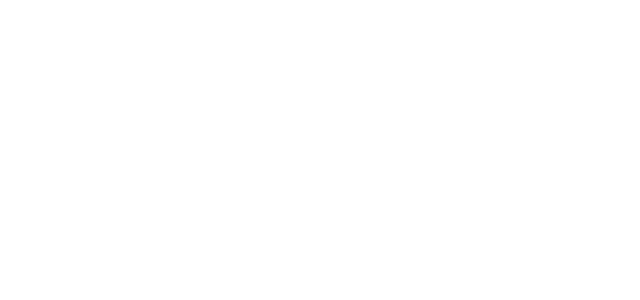
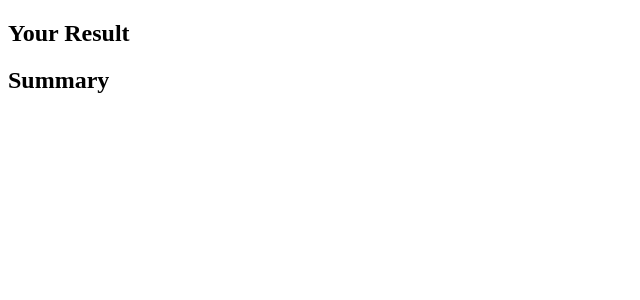
Before and after one commit to VenusY/frontend-mentor-result-summary-component, a React app: page / in a window 1280 px wide. Shown: the top 300 px of the page, without its empty margins (0-640 px from the left). Built offline with nearby package versions, Linux system fonts and the light colour scheme.

Commit message:
Add all components

```diff
--- /dev/null
+++ b/src/components/Categories.jsx
@@ -0,0 +1 @@
+export default function Categories() {}
--- /dev/null
+++ b/src/components/Description.jsx
@@ -0,0 +1 @@
+export default function Description() {}
--- a/src/components/ResultSection.jsx
+++ b/src/components/ResultSection.jsx
@@ -1 +1,12 @@
-export default function ResultSection() {}
+import Score from './Score';
+import Description from './Description';
+
+export default function ResultSection() {
+  return (
+    <section className='result-section'>
+      <h2 className='result-section__heading'>Your Result</h2>
+      <Score />
+      <Description />
+    </section>
+  );
+}
--- /dev/null
+++ b/src/components/Score.jsx
@@ -0,0 +1 @@
+export default function Score() {}
--- a/src/components/SummarySection.jsx
+++ b/src/components/SummarySection.jsx
@@ -1 +1,10 @@
-export default function SummarySection() {}
+import Categories from './Categories';
+
+export default function SummarySection() {
+  return (
+    <section className='summary-section'>
+      <h2 className='summary-section__heading'>Summary</h2>
+      <Categories />
+    </section>
+  );
+}
```
